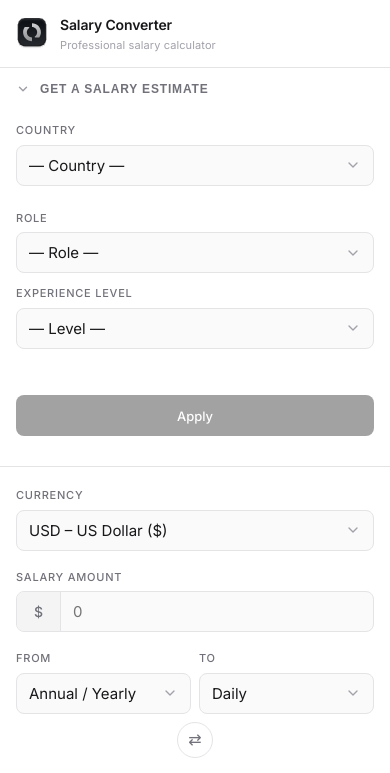
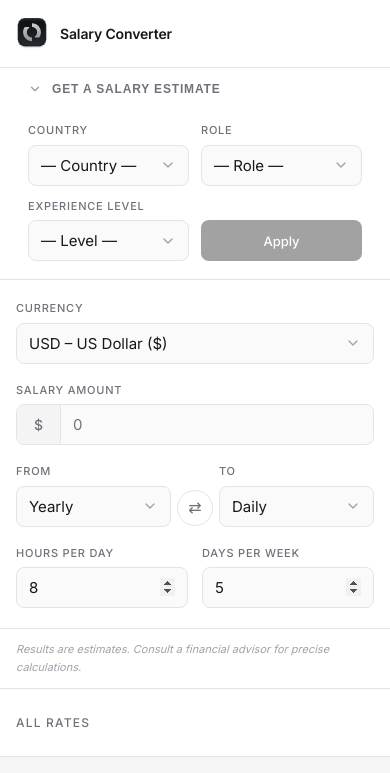
Before and after one commit to ChikeEzeiru/salary-converter-app, a plain HTML site: page index.html in a window 390 px wide. Both pictures are taken after a click on the button "GET A SALARY ESTIMATE". Shown: the top 773 px of the page. Drawn offline with Linux system fonts and the light colour scheme.

Commit message:
mobile responsiveness

```diff
--- a/index.html
+++ b/index.html
@@ -248,7 +248,7 @@
           <div class="input-group period-group">
             <label for="from-period">From</label>
             <select id="from-period">
-              <option value="annual">Annual / Yearly</option>
+              <option value="annual">Yearly</option>
               <option value="monthly">Monthly</option>
               <option value="weekly">Weekly</option>
               <option value="daily">Daily</option>
@@ -263,7 +263,7 @@
           <div class="input-group period-group">
             <label for="to-period">To</label>
             <select id="to-period">
-              <option value="annual">Annual / Yearly</option>
+              <option value="annual">Yearly</option>
               <option value="monthly">Monthly</option>
               <option value="weekly">Weekly</option>
               <option value="daily" selected>Daily</option>
--- a/script.js
+++ b/script.js
@@ -587,6 +587,18 @@
   updateCurrencySymbol();
   convert();
   showBenchmarkBadge();
+
+  // On mobile (stacked layout), scroll the highlighted result row into view
+  if (window.innerWidth <= 768) {
+    const toPeriod      = toPeriodSelect.value;
+    const highlightedRow = rowElements[toPeriod];
+    if (highlightedRow) {
+      // Small delay so the DOM has painted the highlighted state first
+      setTimeout(() => {
+        highlightedRow.scrollIntoView({ behavior: 'smooth', block: 'center' });
+      }, 50);
+    }
+  }
 });
 
 benchmarkBadgeDismiss.addEventListener('click', function () {
--- a/styles.css
+++ b/styles.css
@@ -591,7 +591,7 @@
   animation: fadeIn 0.15s ease;
 }
 
-/* ─── Responsive — mobile stacked layout ─────────────────── */
+/* ─── Responsive — tablet (≤ 768px): stack panels vertically ─ */
 @media (max-width: 768px) {
   body {
     overflow: auto;
@@ -605,20 +605,39 @@
     overflow: visible;
   }
 
+  /* Left panel fills full width, loses right border */
   .panel-left {
     width: 100%;
     flex-shrink: 1;
     height: auto;
+    overflow-y: visible;
     border-right: none;
     border-bottom: 1px solid var(--border);
   }
 
+  /* Right panel fills remaining space, scroll within it */
   .panel-right {
     flex: 1;
-    min-height: 50vh;
+    overflow-y: visible;
   }
 
-  /* Let footer grow on mobile since height is no longer fixed */
+  /* Relax the fixed header height so content wraps instead of clipping */
+  .panel-left__header,
+  .panel-right__header {
+    height: auto;
+    min-height: var(--header-h);
+    max-height: none;
+    padding-top: 12px;
+    padding-bottom: 12px;
+  }
+
+  /* Mode pill: allow it to wrap below "All Rates" if space is tight */
+  .panel-right__header {
+    flex-wrap: wrap;
+    gap: 8px;
+  }
+
+  /* Relax footer heights too */
   .panel-left__footer,
   .panel-right__assumptions {
     height: auto;
@@ -639,15 +658,16 @@
   }
 }
 
+/* ─── Responsive — mobile (≤ 480px): tighten spacing ─────── */
 @media (max-width: 480px) {
-  .panel-left__body {
-    padding: 20px 16px;
-  }
-
   .panel-left__header,
   .panel-right__header {
     padding-left: 16px;
     padding-right: 16px;
+  }
+
+  .panel-left__body {
+    padding: 20px 16px;
   }
 
   .panel-left__footer,
@@ -656,9 +676,13 @@
     padding-right: 16px;
   }
 
+  /* App brand: slightly smaller subtitle on very small screens */
+  .app-subtitle {
+    display: none;
+  }
+
   .result-row__inner {
-    padding-left: 16px;
-    padding-right: 16px;
+    padding: 16px;
   }
 
   .result-row--highlighted {
@@ -666,28 +690,44 @@
   }
 
   .result-row--highlighted .result-row__inner {
-    padding: 16px 16px;
+    padding: 16px;
   }
 
-  .input-row {
-    grid-template-columns: 1fr;
+  /* Value text slightly smaller so long amounts don't wrap */
+  .result-row__value {
+    font-size: 18px;
   }
 
+  .result-row--highlighted .result-row__value {
+    font-size: 22px;
+  }
+
+  /* Hours/days row stays 2-col on mobile to save vertical space */
+  .input-row {
+    grid-template-columns: 1fr 1fr;
+  }
+
+  /* Period row: keep From + swap + To on one line, allow natural wrap only if needed */
   .period-row {
-    flex-wrap: wrap;
+    flex-wrap: nowrap;
+    gap: 6px;
   }
 
   .period-row .period-group {
-    flex: 1 1 calc(50% - 20px);
-    min-width: 120px;
+    flex: 1 1 0;
+    min-width: 0;
+    margin-bottom: 0;
   }
 
   .swap-wrapper {
-    order: 3;
-    width: 100%;
-    justify-content: center;
-    padding-bottom: 0;
+    flex-shrink: 0;
+    padding-bottom: 1px;
   }
+
+  /* Benchmark grid → single column */
+  .benchmark-toggle { padding-left: 16px; padding-right: 16px; }
+  .benchmark-body   { padding-left: 16px; padding-right: 16px; }
+  .benchmark-row    { grid-template-columns: 1fr; }
 }
 
 /* ─── Benchmark section ──────────────────────────────────── */
@@ -735,21 +775,24 @@
 .benchmark-body {
   display: none;
   padding: 12px 28px 18px;
+  /* flex column so the row-to-row gap is controlled by a single value */
+  flex-direction: column;
+  gap: 0.75rem;
 }
 
 .benchmark-section.is-open .benchmark-body {
-  display: block;
+  display: flex;
 }
 
 /* 2-column grid for benchmark inputs */
 .benchmark-row {
   display: grid;
   grid-template-columns: 1fr 1fr;
-  gap: 12px;
+  gap: 0.75rem; /* column gap within a row — matches row-to-row gap */
 }
 
 .benchmark-row .input-group {
-  margin-bottom: 12px;
+  margin-bottom: 0; /* gap is handled by .benchmark-body's flex gap */
 }
 
 .benchmark-row--apply {
@@ -760,7 +803,7 @@
   display: flex;
   flex-direction: column;
   gap: 6px;
-  margin-bottom: 12px;
+  margin-bottom: 0; /* gap is handled by .benchmark-body's flex gap */
 }
 
 /* Invisible spacer label so Apply button baseline-aligns with select */
@@ -843,9 +886,3 @@
 .benchmark-badge__dismiss:hover {
   color: var(--text-muted);
 }
-
-@media (max-width: 480px) {
-  .benchmark-toggle { padding-left: 16px; padding-right: 16px; }
-  .benchmark-body   { padding-left: 16px; padding-right: 16px; }
-  .benchmark-row    { grid-template-columns: 1fr; }
-}
```
